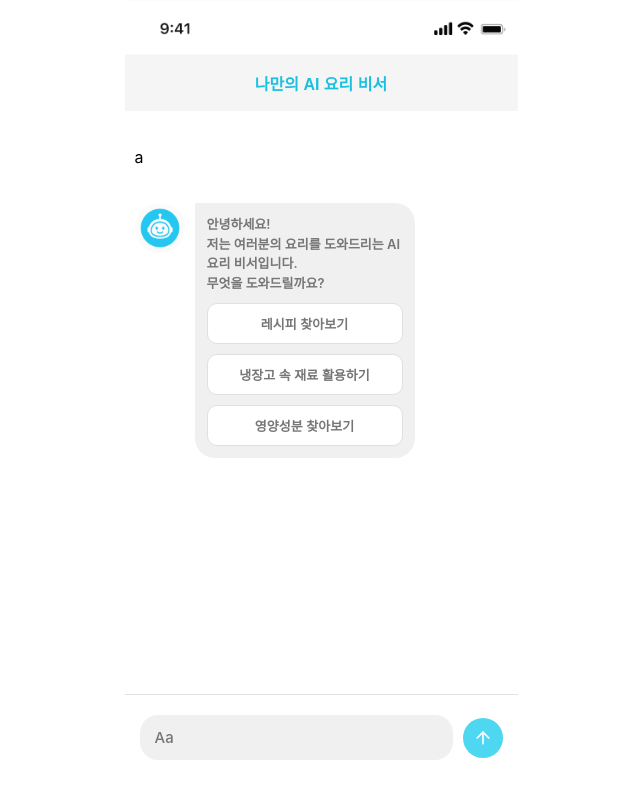
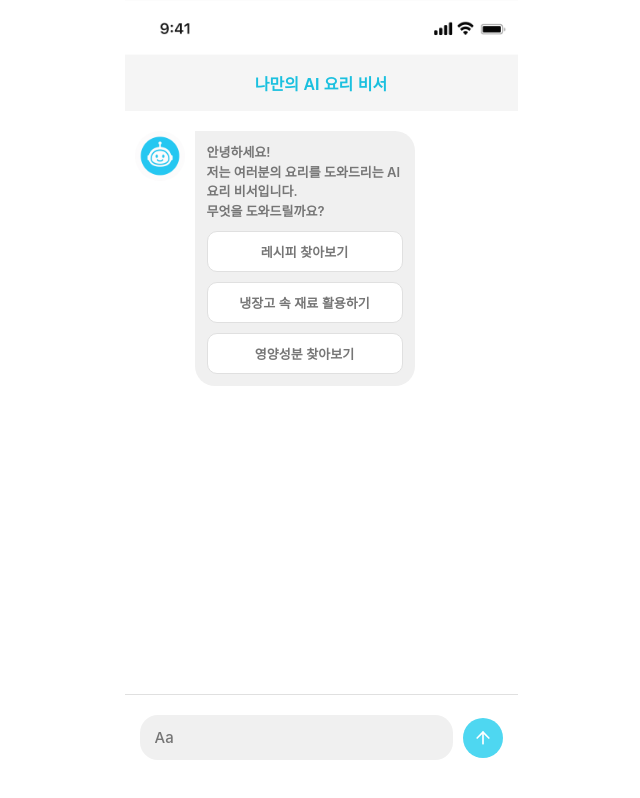
Before and after one commit to ssafy-ai-chatbot/front_repo, a Vue app in the folder vue-parcel-app/: page / in a window 1280 px wide. Shown: the whole page, without its empty margins (319-959 px from the left). Built offline with nearby package versions, Linux system fonts and the light colour scheme.

Commit message:
fix: vercel 테스트(수정했을 때 자동 반영)  확인함

```diff
--- a/vue-parcel-app/src/components/MessageBubble.vue
+++ b/vue-parcel-app/src/components/MessageBubble.vue
@@ -16,8 +16,6 @@ function handleButtonClick(optionText) {
 </script>
 
 <template>
-  <!-- vercel에 수정 자동으로 반영하는지 테스트-->
-  <p>a</p>
   <div v-if="message.author === 'bot'" class="message-wrapper bot-message">
     <div v-if="message.author === 'bot'" class="avatar bot-avatar bot-avatar-image"></div>
     <div class="bubble">
```
